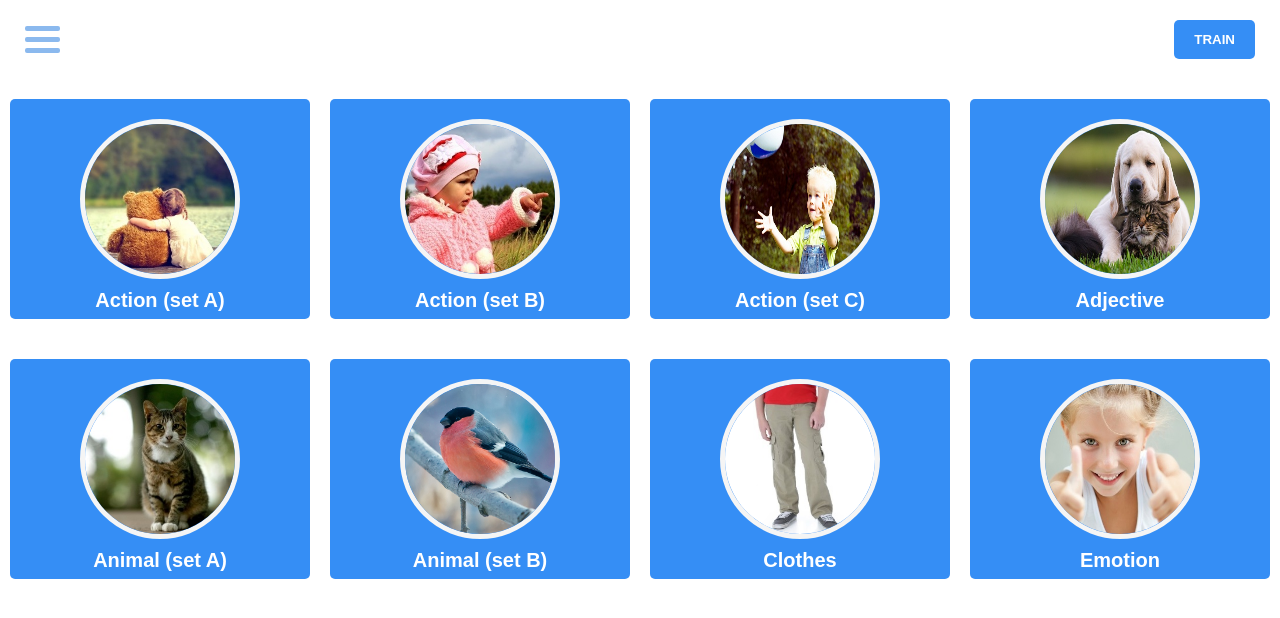
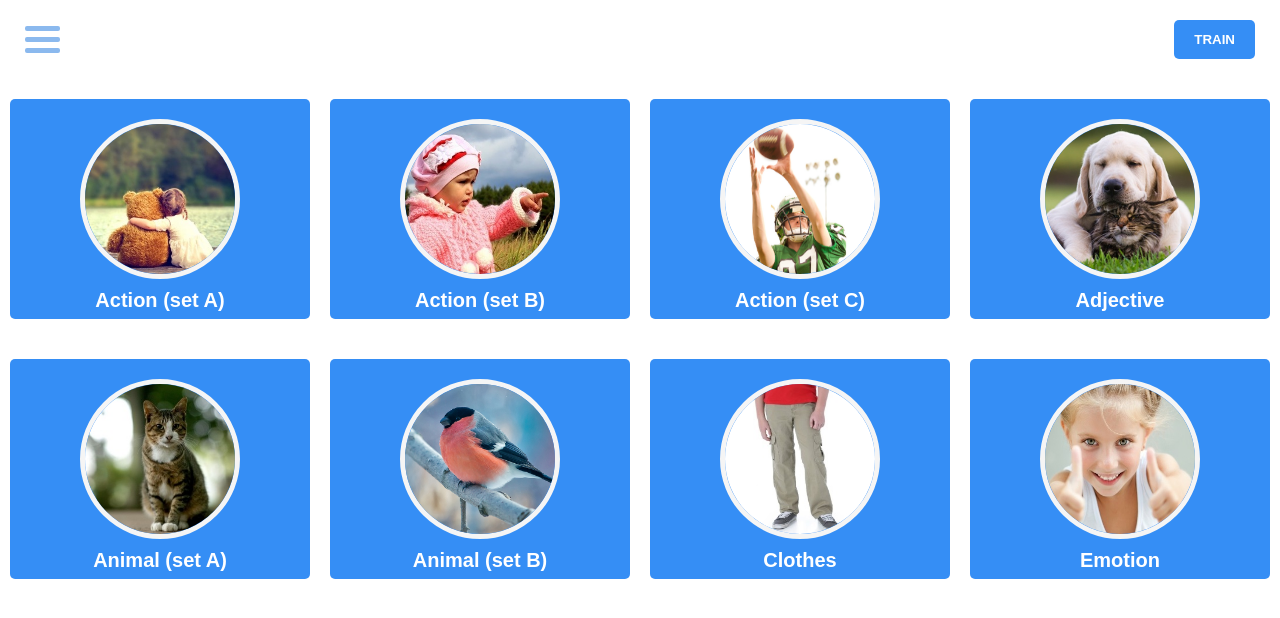
Before and after one commit to kiros-albatros/english-for-kids, a plain HTML site: page index.html in a window 1280 px wide. Drawn offline with Linux system fonts and the light colour scheme.

Commit message:
feat: change images

```diff
--- a/index.html
+++ b/index.html
@@ -40,9 +40,9 @@
                 <a class="category" href="categoryPage.html" data='actionB'>
                     <img src="./img/point1.jpg" alt="">Action (set B)</a>
                 <a class="category" href="categoryPage.html" data='actionC'>
-                    <img src="./img/catch.jpg" alt="">Action (set C)</a>
+                    <img src="./img/catch1.jpg" alt="">Action (set C)</a>
                 <a class="category" href="categoryPage.html" data='adjective'>
-                    <img src="./img/friendly.jpg" alt="">Adjective</a>
+                    <img src="./img/friendly1.jpg" alt="">Adjective</a>
                 <a class="category" href="categoryPage.html" data='animalA'>
                     <img src="./img/cat1.jpg" alt="">Animal (set A)</a>
                 <a class="category" href="categoryPage.html" data='animalB'>
```
